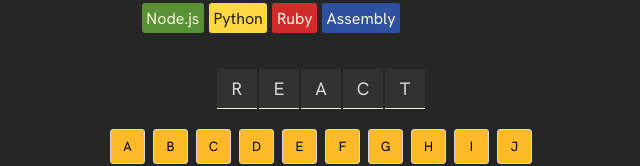
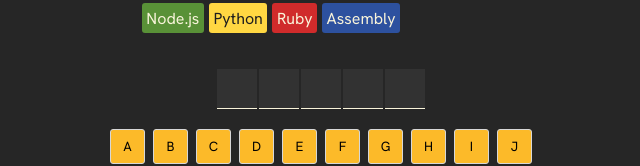
Before and after one commit to Shessire/Assembly-Endgame, a React (Vite) app: page / in a window 1280 px wide. Shown: the part 274-440 px from the top of the page, without its empty margins (319-959 px from the left). Built offline with nearby package versions, Linux system fonts and the light colour scheme.

Commit message:
Hide the Word

```diff
--- a/src/components/Header.jsx
+++ b/src/components/Header.jsx
@@ -39,7 +39,11 @@
             <div className="word">
                 {
                     word.map((w, index) => (
-                        <span key={index}>{w.toUpperCase()}</span>
+                        <span
+                            key={index}
+                        >
+                            {guess.includes(w) ? w.toUpperCase() : ""}
+                        </span>
                     ))
                 }
             </div>
```
